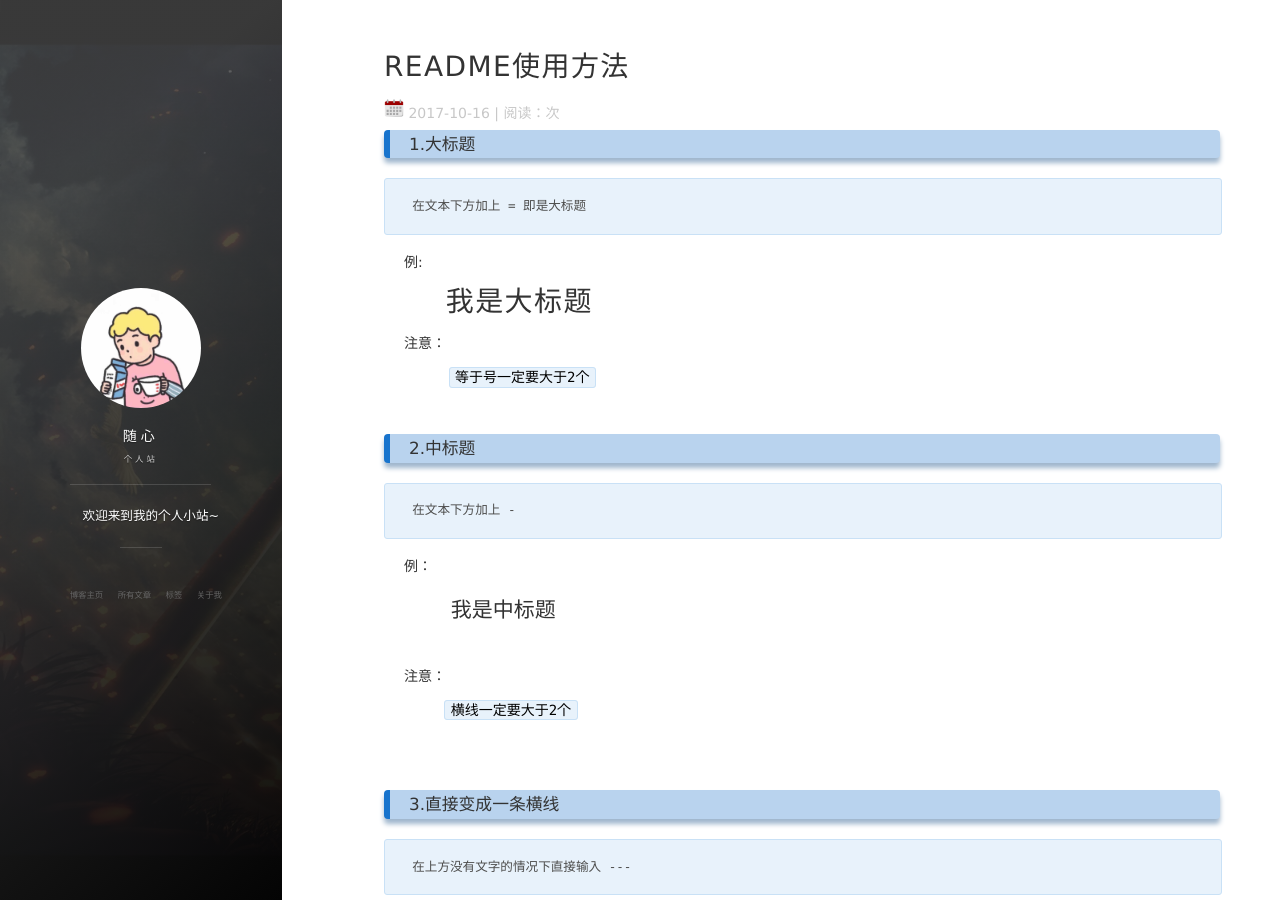
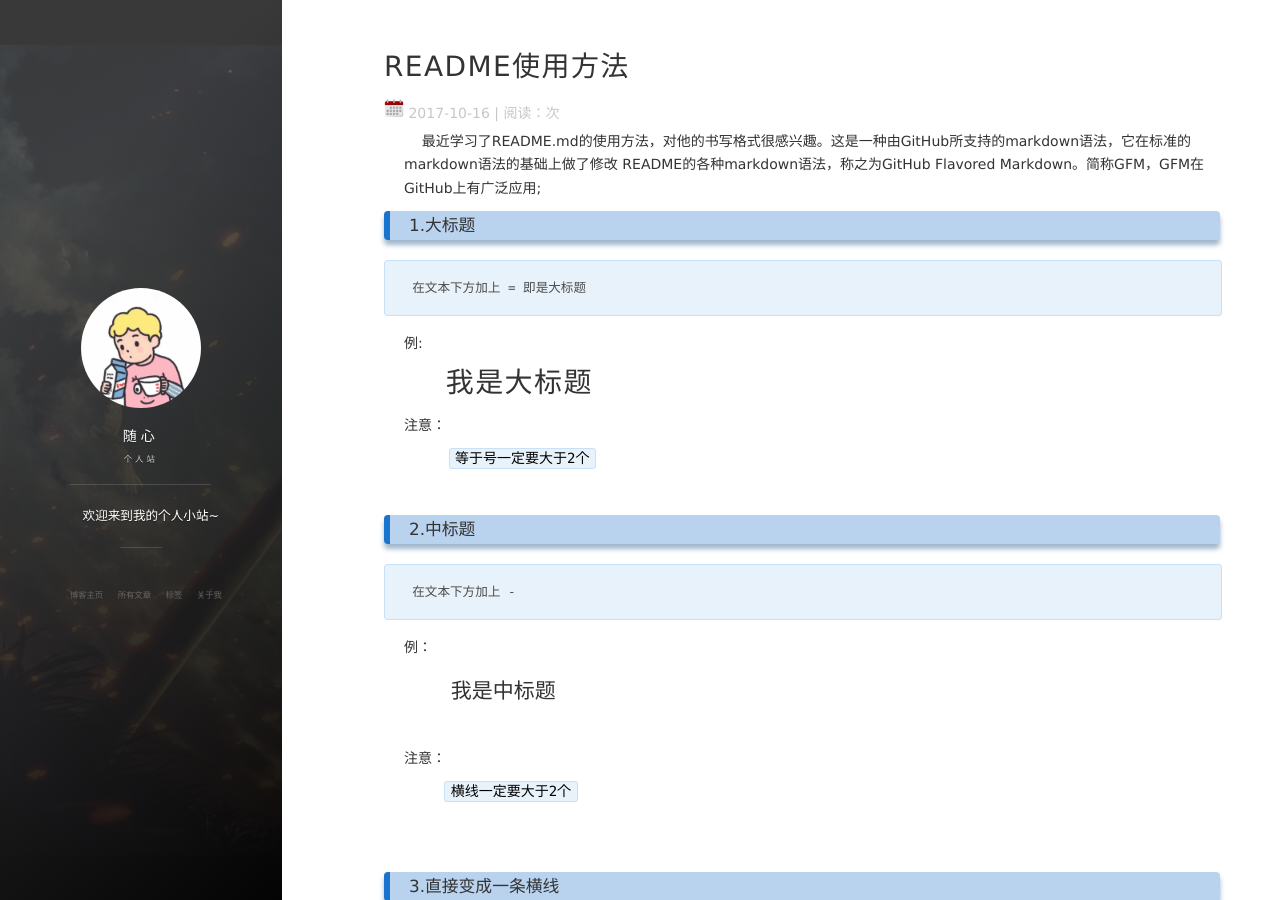
Before and after one commit to lcz1120/lcz1120.github.io, a Jekyll site: the page built from _posts/2017-10-16-README使用方法.md, in a window 1280 px wide and 900 px high. Built offline with Jekyll 4.4.1, drawn with Linux system fonts in a browser that asks for light colours; nearby versions of some CDN libraries; comment, search, counter and statistics services are not loaded.

Commit message:
README的使用方法

```diff
--- a/_posts/2017-10-16-README使用方法.md
+++ b/_posts/2017-10-16-README使用方法.md
@@ -2,9 +2,12 @@
 layout: post
 title: "README使用方法"
 date: 2017-10-16
-description: "README使用方法"
+description: "由GitHub所支持的markdown语法，简称GFM"
 tag: 博客
 ---
+
+&nbsp;&nbsp;&nbsp;&nbsp;最近学习了README.md的使用方法，对他的书写格式很感兴趣。这是一种由GitHub所支持的markdown语法，它在标准的markdown语法的基础上做了修改
+README的各种markdown语法，称之为GitHub Flavored Markdown。简称GFM，GFM在GitHub上有广泛应用;
 
 
 
```
